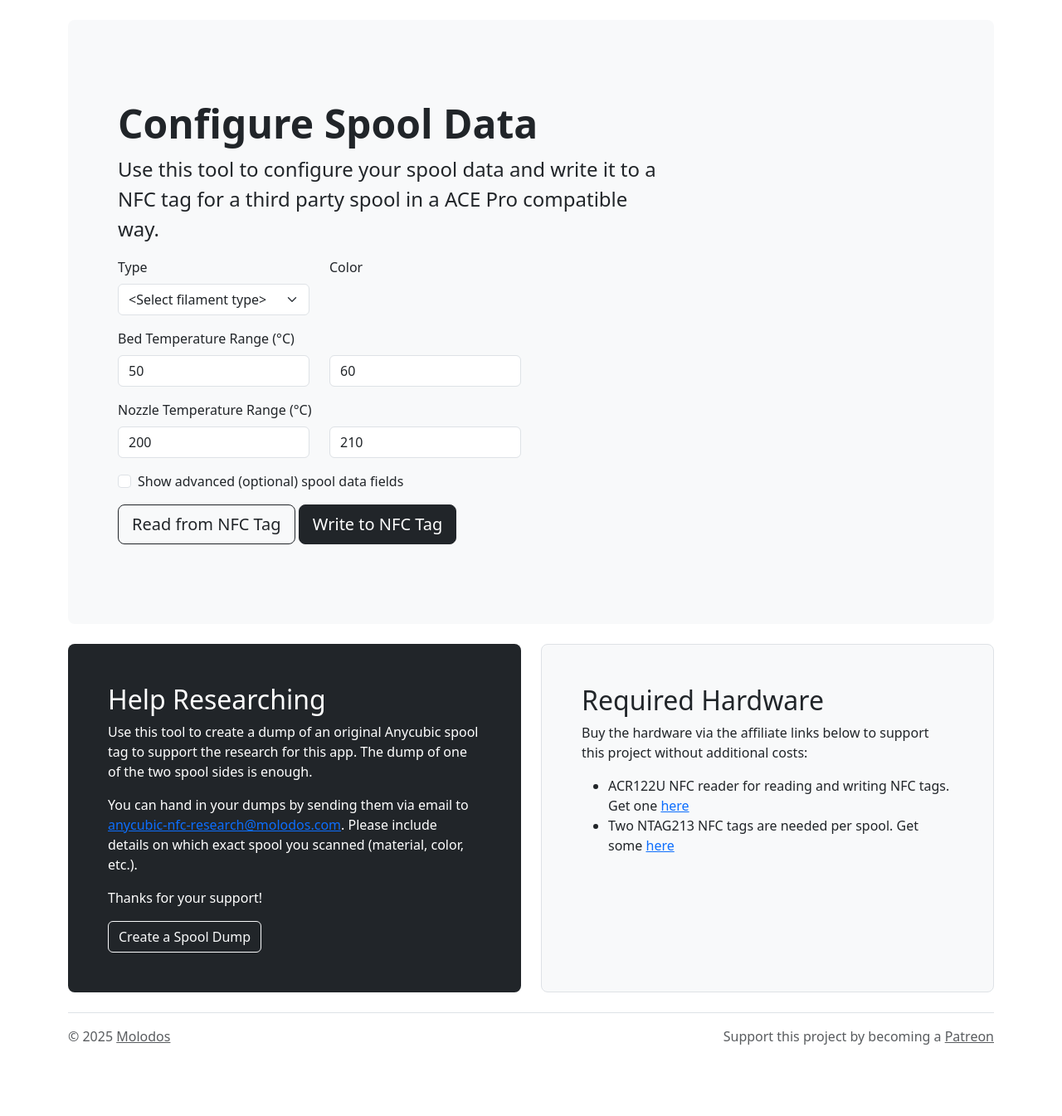
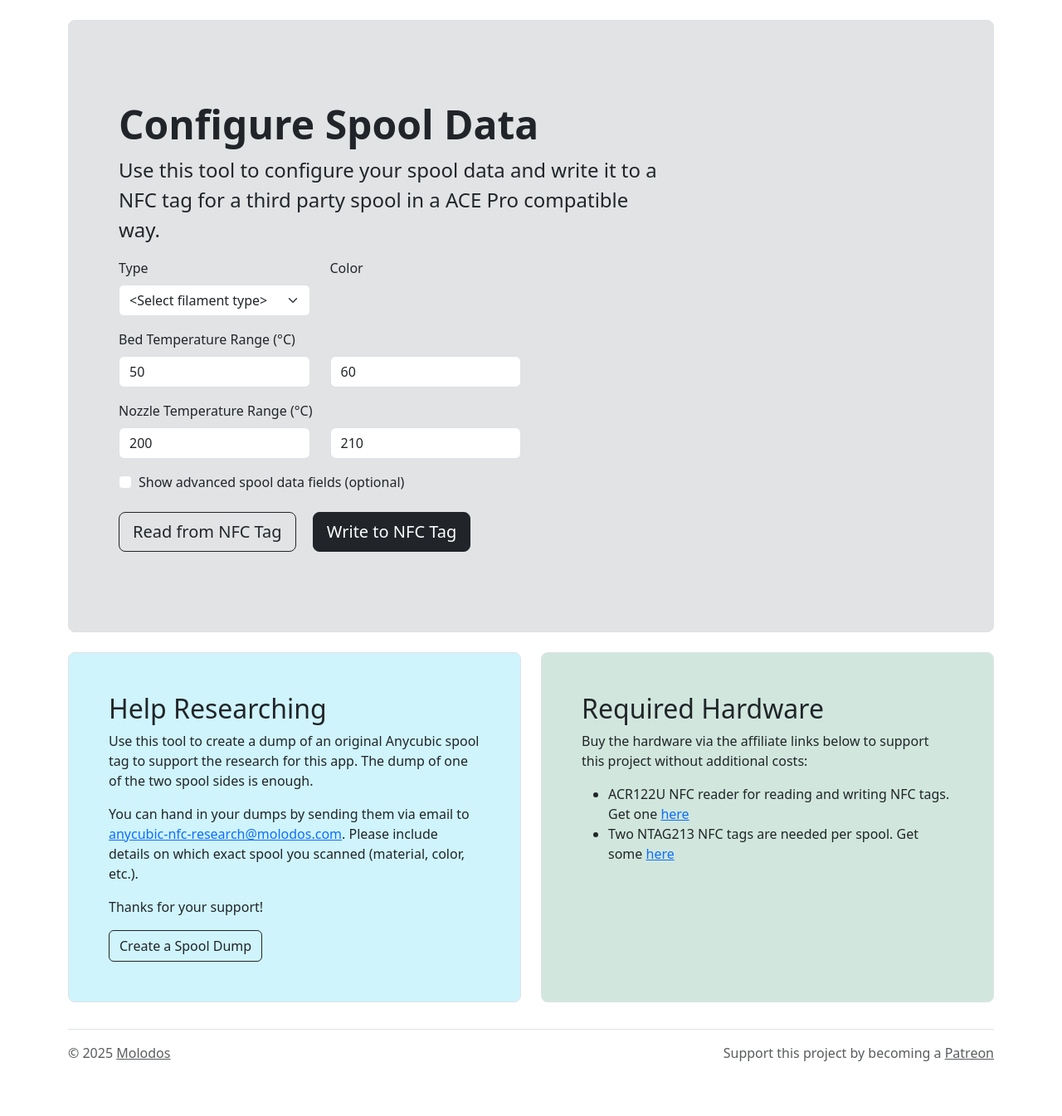
Before and after one commit to marion909/anycubic-nfc-filament, a Flask app: page / in a window 1280 px wide. Shown: the part 77-1422 px from the top of the page at 83% size. Before the commit the page ends 1336 px from the top, so only its background shows below. Run offline with Flask 3, Linux system fonts and the light colour scheme; some libraries are stand-ins or nearby versions.

Commit message:
Design optimization

```diff
--- a/anycubic_nfc_app/templates/root.html
+++ b/anycubic_nfc_app/templates/root.html
@@ -17,7 +17,7 @@
         </a>
     </header>
 
-    <div class="p-5 mb-4 bg-body-tertiary rounded-3">
+    <div class="p-5 mb-4 bg-secondary-subtle border rounded-3">
         <div class="container-fluid py-5">
             <h1 class="display-5 fw-bold">Configure Spool Data</h1>
             <p class="col-md-8 fs-4">Use this tool to configure your spool data and write it to a NFC tag for a third
@@ -152,19 +152,19 @@
                     <div class="form-check">
                         <input class="form-check-input" type="checkbox" value="" id="optionalFields">
                         <label class="form-check-label" for="optionalFields">
-                            Show advanced (optional) spool data fields
+                            Show advanced spool data fields (optional)
                         </label>
                     </div>
                 </div>
-                <button class="btn btn-outline-dark btn-lg" type="button">Read from NFC Tag</button>
-                <button class="btn btn-dark btn-lg" type="submit">Write to NFC Tag</button>
+                <button class="btn btn-outline-dark btn-lg mt-2" type="button" style="margin-right: 16px;">Read from NFC Tag</button>
+                <button class="btn btn-dark btn-lg mt-2" type="submit">Write to NFC Tag</button>
             </form>
         </div>
     </div>
 
     <div class="row align-items-md-stretch">
-        <div class="col-md-6">
-            <div class="h-100 p-5 text-bg-dark rounded-3">
+        <div class="col-md-6 mb-2">
+            <div class="h-100 p-5 bg-info-subtle border rounded-3">
                 <h2>Help Researching</h2>
                 <p>Use this tool to create a dump of an original Anycubic spool tag to support the research for this
                     app. The dump of one of the two spool sides is enough.</p>
@@ -172,11 +172,11 @@
                         href="mailto:anycubic-nfc-research@molodos.com?subject=Anycubic%20NFC%20Tag%20Research&body=Material%20(e.g.%20%22PLA%2B%22)%3A%0AColor%20(e.g.%20%22Pearl%20Black%22)%3A%0AAdditional%20information%3A%0A%0A(please%20don't%20forget%20to%20attach%20the%20dump%20file)">anycubic-nfc-research@molodos.com</a>.
                     Please include details on which exact spool you scanned (material, color, etc.).</p>
                 <p>Thanks for your support!</p>
-                <button class="btn btn-outline-light" type="button">Create a Spool Dump</button>
+                <button class="btn btn-outline-dark" type="button">Create a Spool Dump</button>
             </div>
         </div>
-        <div class="col-md-6">
-            <div class="h-100 p-5 bg-body-tertiary border rounded-3">
+        <div class="col-md-6 mb-2">
+            <div class="h-100 p-5 bg-success-subtle border rounded-3">
                 <h2>Required Hardware</h2>
                 <p>Buy the hardware via the affiliate links below to support this project without additional costs:</p>
                 <ul>
```
